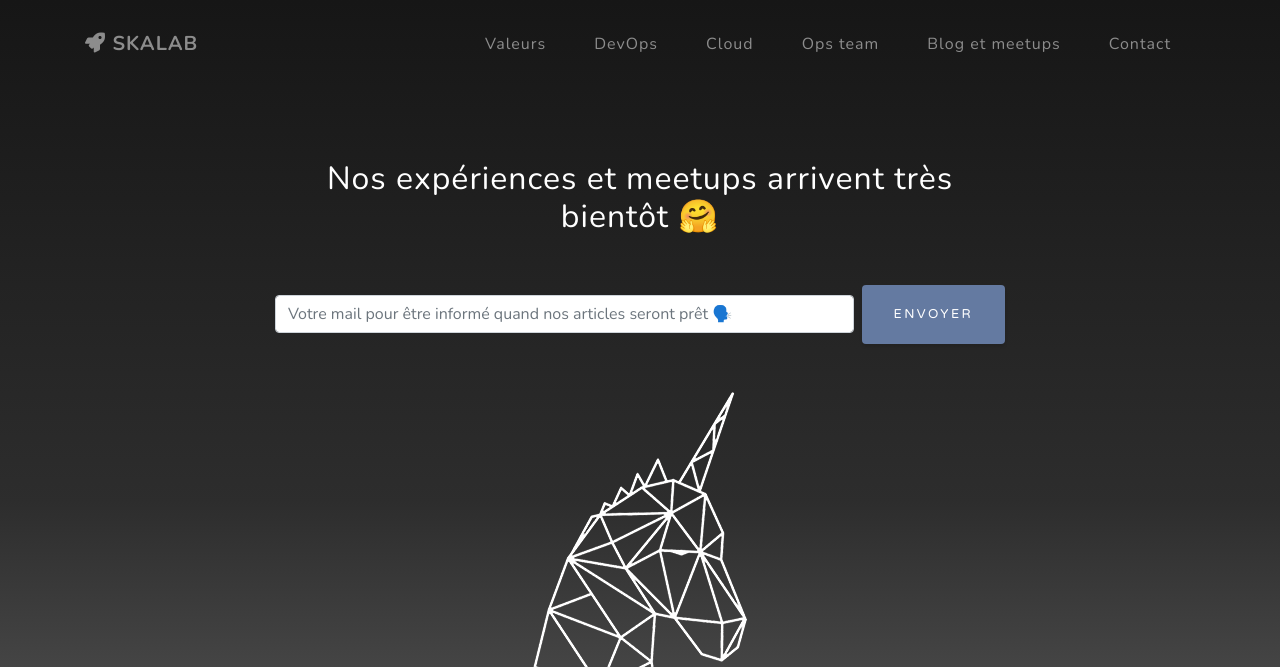
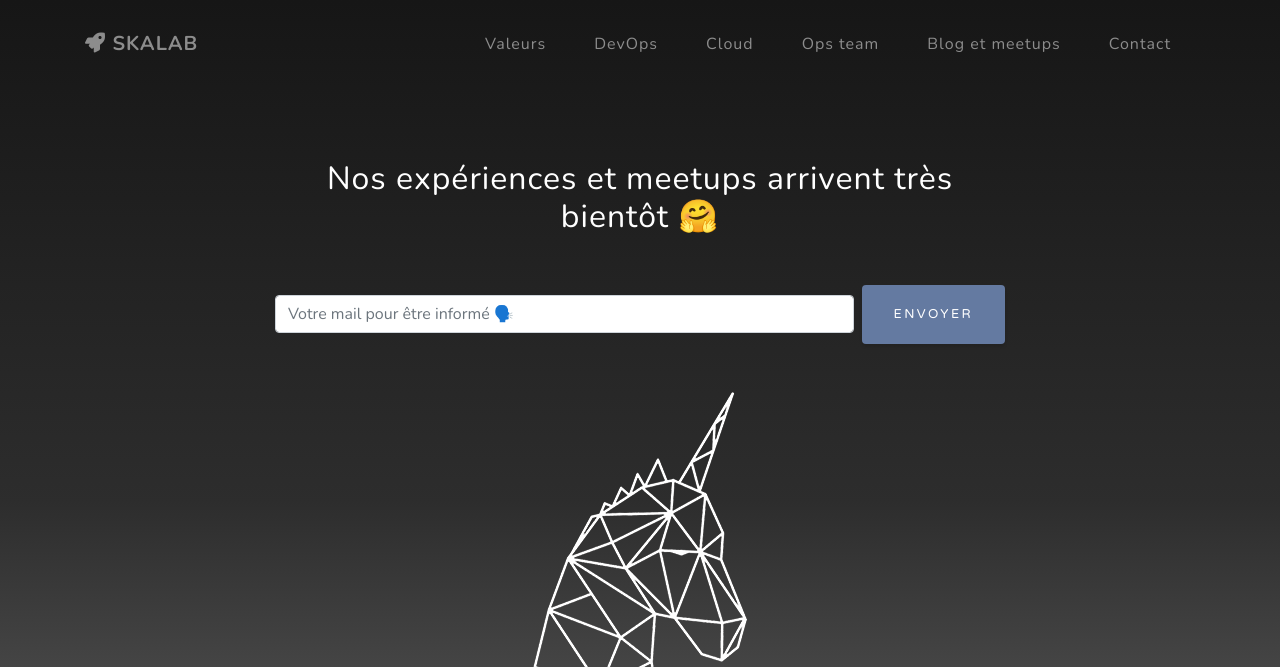
Before and after one commit to skalab/website, a PHP site: page /blog.php in a window 1280 px wide. Shown: the top 671 px of the page. Run offline with PHP 8.4, Linux system fonts and the light colour scheme; some libraries are stand-ins or nearby versions.

Commit message:
Fixed too long text in form

```diff
--- a/blog.php
+++ b/blog.php
@@ -43,7 +43,7 @@
       <div class="row">
         <div class="col-md-10 col-lg-8 mx-auto text-center">
           <form class="form-inline d-flex" id="contactForm">
-            <input type="email" class="form-control flex-fill mr-0 mr-sm-2 mb-3 mb-sm-0" id="inputEmail" placeholder="Votre mail pour être informé quand nos articles seront prêt 🗣️" required>
+            <input type="email" class="form-control flex-fill mr-0 mr-sm-2 mb-3 mb-sm-0" id="inputEmail" placeholder="Votre mail pour être informé 🗣️" required>
             <button type="submit" class="btn btn-primary mx-auto">Envoyer</button>
           </form>
           <div id="msgSubmit" class="text-white h3 hidden">Merci, on arrive très vite 😉</div>
```
